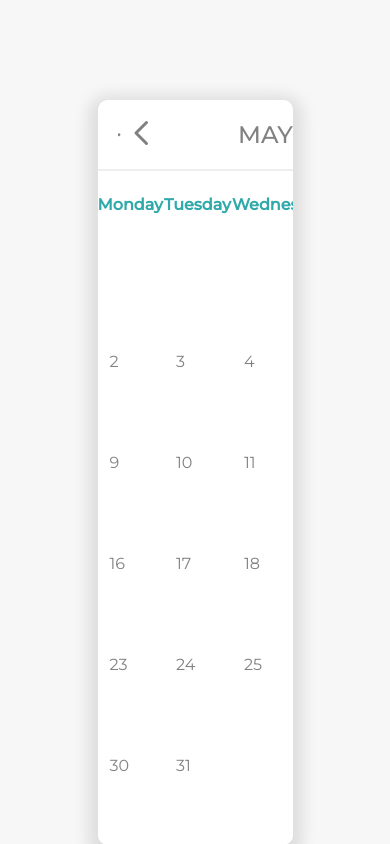
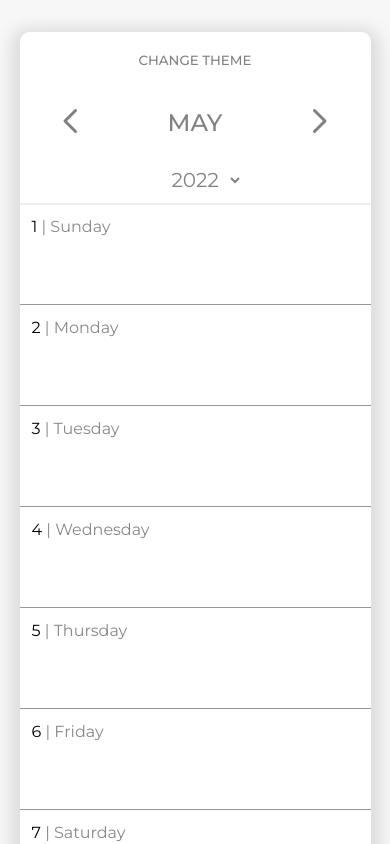
Before and after one commit to RobertK0/b2match-calendar, a Next.js app: page /2022/5 in a window 390 px wide. Shown: the top 844 px of the page. Built offline with nearby package versions, Linux system fonts and the light colour scheme; no server answers.

Commit message:
Add responsive design

```diff
--- a/components/DateCell.tsx
+++ b/components/DateCell.tsx
@@ -7,13 +7,25 @@ import DetailsButton from "./DetailsButton";
 type PropType = {
   children: number;
   dates: Date[];
+  day: number;
 };
 
-const DateCell: React.FC<PropType> = ({ children, dates }) => {
+const dayString = [
+  "Monday",
+  "Tuesday",
+  "Wednesday",
+  "Thursday",
+  "Friday",
+  "Saturday",
+  "Sunday",
+];
+
+const DateCell: React.FC<PropType> = ({ children, dates, day }) => {
   const ctx = useContext(Ctx);
   const router = useRouter();
 
-  const startingDay = dates[0].getDay();
+  const startingDay =
+    dates[0].getDay() === 0 ? 7 : dates[0].getDay();
 
   const currentYear = new Date().getFullYear();
   const currentMonth = new Date().getMonth() + 1;
@@ -35,12 +47,12 @@ const DateCell: React.FC<PropType> = ({ children, dates }) => {
   );
 
   //Converts from Sun-Sat to Mon-Sun
-  const convertedDay = startingDay === 0 ? 7 : startingDay;
+  const convertedDay = day === 0 ? 7 : day;
 
   //Got to do inline style for this since data attribute for properties
   //other than pseudo-element content is experimental
   const style =
-    children === 1 ? { gridColumnStart: convertedDay } : {};
+    children === 1 ? { gridColumnStart: startingDay } : {};
 
   const showDetailsHandler = () => {
     router.push(`${router.asPath}/${children}`);
@@ -48,7 +60,9 @@ const DateCell: React.FC<PropType> = ({ children, dates }) => {
 
   return (
     <div className={`${styles.cell}`} style={style}>
-      <span>{children}</span>
+      <span data-day={` | ${dayString[convertedDay - 1]}`}>
+        {children}
+      </span>
       <DetailsButton onClick={showDetailsHandler}>
         {events}
       </DetailsButton>
--- a/pages/[year]/[month]/index.tsx
+++ b/pages/[year]/[month]/index.tsx
@@ -30,7 +30,7 @@ const CalendarPage = () => {
   let dates = getDates(+year, +month - 1);
 
   const markup = dates.map((date, index) => (
-    <DateCell dates={dates} key={index}>
+    <DateCell dates={dates} key={index} day={date.getDay()}>
       {date.getDate()}
     </DateCell>
   ));
--- a/styles/DateCell.module.css
+++ b/styles/DateCell.module.css
@@ -20,6 +20,7 @@
   text-align: left;
   transition: all 0.3s;
 }
+
 .cell button:hover {
   background-color: rgb(186, 219, 219);
 }
@@ -32,3 +33,24 @@
   display: block;
   padding: 12px 0 0 12px;
 }
+
+@media screen and (max-width: 800px) {
+  .cell {
+    grid-column-start: unset !important;
+    border-bottom: 1px solid rgb(150, 150, 150);
+  }
+  [data-theme="dark"] .cell span {
+    color: #bbb;
+  }
+  .cell span {
+    color: #000;
+  }
+
+  .cell span::after {
+    content: attr(data-day);
+    color: #858585f8;
+  }
+  .cell button {
+    padding-left: 12px;
+  }
+}
--- a/styles/DayLabels.module.css
+++ b/styles/DayLabels.module.css
@@ -6,3 +6,10 @@
   color: var(--accent);
   transition: all 0.3s;
 }
+
+@media screen and (max-width: 800px) {
+  .day {
+    display: none;
+    visibility: hidden;
+  }
+}
--- a/styles/Header.module.css
+++ b/styles/Header.module.css
@@ -37,3 +37,21 @@
   background-color: rgba(134, 134, 134, 0.158);
   color: var(--accent);
 }
+
+@media screen and (max-width: 800px) {
+  .header {
+    grid-template-columns: 1fr;
+    justify-items: center;
+  }
+
+  .year {
+    width: 75px;
+    padding: 10px 0;
+    grid-row: 3;
+  }
+
+  .btn-theme {
+    padding: 20px 0;
+    grid-row: 1;
+  }
+}
--- a/styles/Home.module.css
+++ b/styles/Home.module.css
@@ -1,6 +1,7 @@
 .theme-wrapper {
   position: absolute;
   inset: 0;
+  bottom: unset;
   background-color: var(--main-bg);
   transition: all 0.3s;
 }
@@ -15,7 +16,7 @@
   box-shadow: 0 5px 15px 10px rgba(0, 0, 0, 0.1);
   border-radius: 10px;
   overflow: hidden;
-  width: 50%;
+  width: 900px;
 }
 
 .main > * {
@@ -38,3 +39,26 @@
 .grid-container > span {
   height: 100px;
 }
+
+@media screen and (max-width: 1000px) {
+  .main {
+    width: 700px;
+  }
+}
+
+@media screen and (max-width: 800px) {
+  .main {
+    width: 450px;
+    margin-top: 32px;
+    margin-bottom: 64px;
+  }
+  .grid-container {
+    grid-template-columns: 1fr;
+  }
+}
+
+@media screen and (max-width: 550px) {
+  .main {
+    width: 90%;
+  }
+}
```
Also changed, not shown: 1 other file (tests, documents, lock files or other folders).
